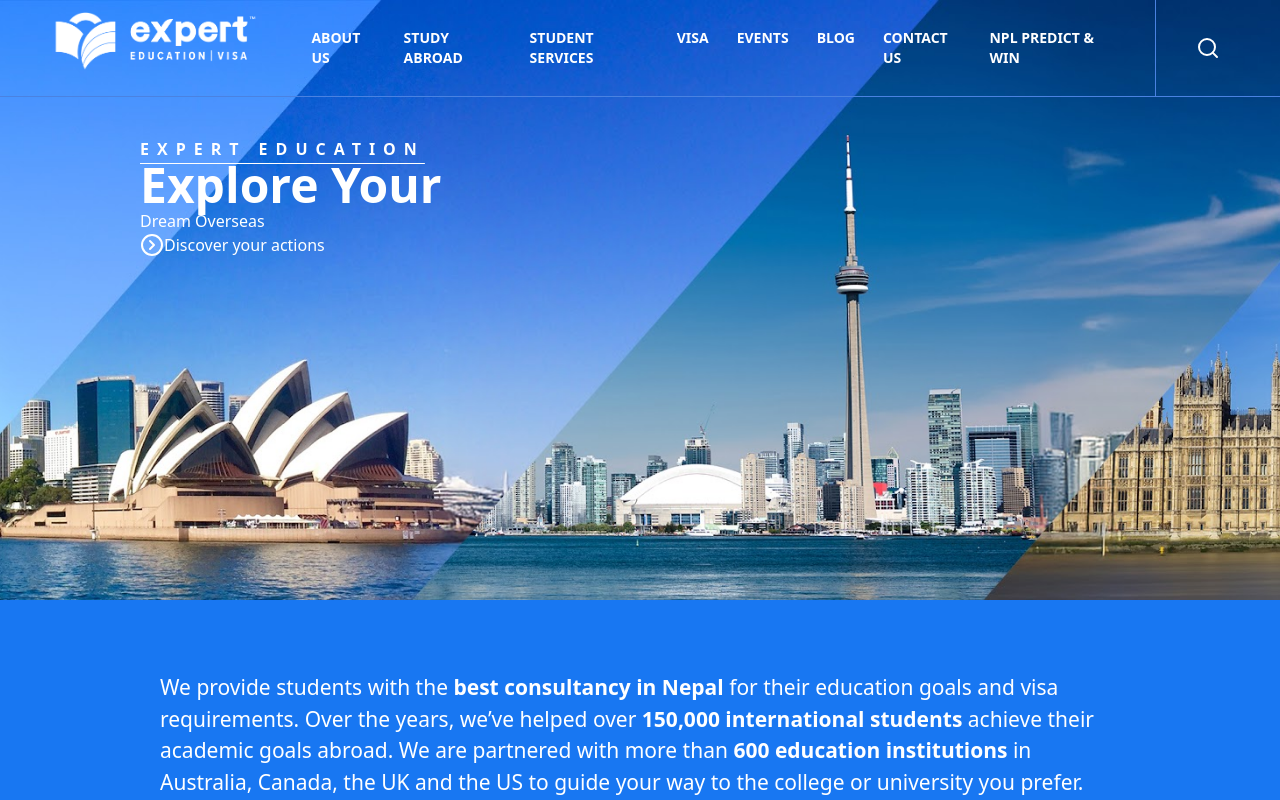
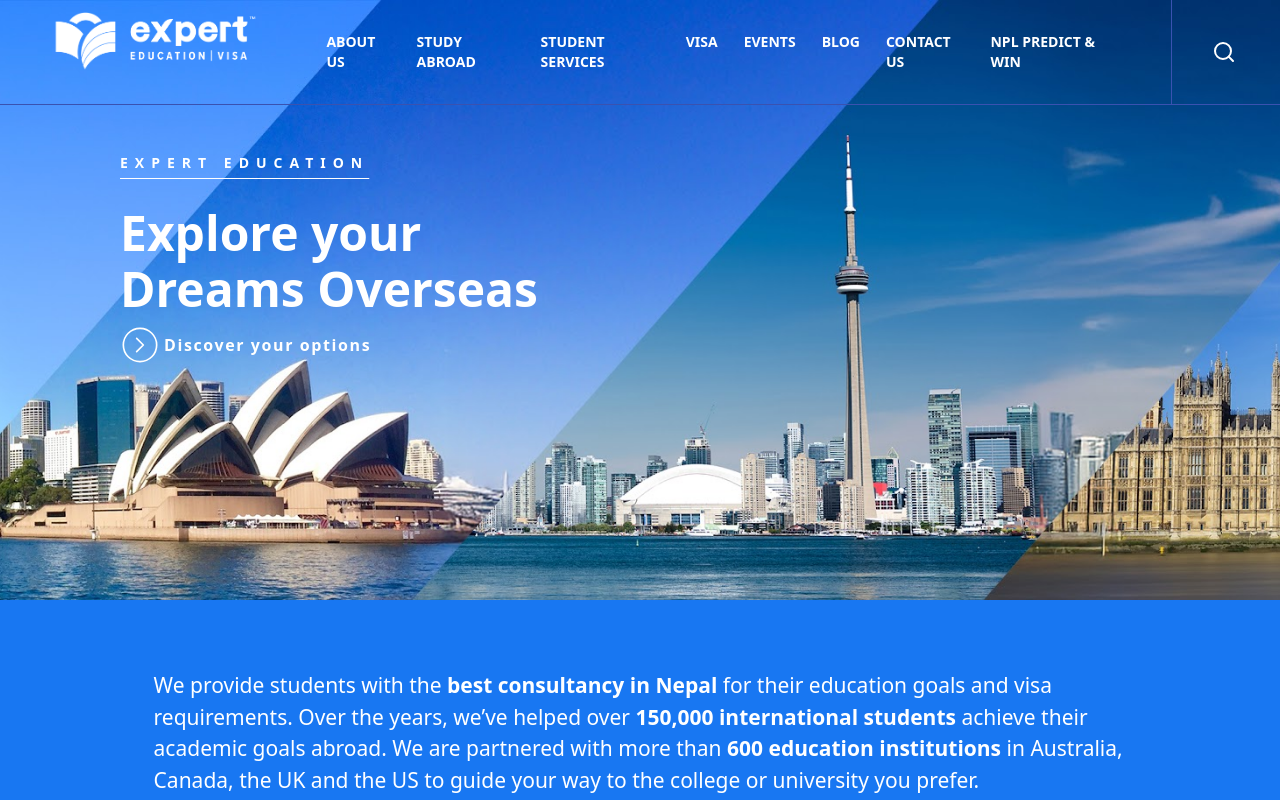
Before and after one commit to subedi1680/Expert-Education-Copy, a React (Vite) app: page / in a window 1280 px wide. Shown: the top 800 px of the page. Built offline with nearby package versions, Linux system fonts and the light colour scheme.

Commit message:
home page nav bar hover

```diff
--- a/src/pages/Home.jsx
+++ b/src/pages/Home.jsx
@@ -1,50 +1,145 @@
-import expertLogo from '../assets/expert_logo.png'
-import {Search} from "lucide-react"
-import {CircleChevronRight} from "lucide-react"
-function Home(){
-   return(
-     <>
+import expertLogo from "../assets/expert_logo.png";
+import { Search } from "lucide-react";
+import { CircleChevronRight } from "lucide-react";
+function Home() {
+  return (
+    <>
       <div className="bg-[url(assets/home_expert_image.png)] bg-cover bg-center h-[600px] flex flex-col backdrop-blur-3xl w-full">
-        <nav className="flex flex-wrap justify-between border-b border-[#4A82E1] px-10">
+        <nav className="flex flex-wrap justify-between border-b border-[#3A52B0] px-10">
           <div className="my-3 mx-3">
             <img src={expertLogo} className="h-15 "></img>
           </div>
-          <div className="py-7 px-10 flex-1">
-            <ul className="space-x-7 flex flex-row text-white text-sm font-bold justify-end">
-            <li>ABOUT US</li>
-            <li>STUDY ABROAD</li>
-            <li>STUDENT SERVICES</li>
-            <li>VISA</li>
-            <li>EVENTS</li>
-            <li>BLOG</li>
-            <li>CONTACT US</li>
-            <li>NPL PREDICT & WIN</li>
-          </ul>
+          <div className="px-11 flex-1">
+            <ul className="space-x-1 flex flex-row text-white text-sm font-bold justify-end">
+              <li className="group hover:bg-[#186FE9] cursor-pointer px-2.75 py-8 duration-200 relative">
+                <span>ABOUT US</span>
+                <ul className="absolute top-full left-0 hidden group-hover:flex flex-col bg-white text-[#4b5c81] w-63 text-md font-medium">
+                  <li className="px-4 py-4 hover:bg-[#2165D6] hover:text-white cursor-pointer border-b border-gray-200">
+                    About Expert
+                  </li>
+                  <li className="px-4 py-4 hover:bg-[#2165D6] hover:text-white cursor-pointer border-b border-gray-200">
+                    Message from Director
+                  </li>
+                </ul>
+              </li>
+              <li className="group hover:bg-[#186FE9] cursor-pointer px-2.75 py-8 duration-200 relative">
+                <span>STUDY ABROAD</span>
+                <ul className="absolute top-full left-0 hidden group-hover:flex flex-col bg-white text-[#4b5c81] w-63 text-md font-medium">
+                  <li className="px-4 py-4 hover:bg-[#2165D6] hover:text-white cursor-pointer border-b border-gray-200">
+                    Study in Australia
+                  </li>
+                  <li className="px-4 py-4 hover:bg-[#2165D6] hover:text-white cursor-pointer border-b border-gray-200">
+                    Study in Canada
+                  </li>
+                  <li className="px-4 py-4 hover:bg-[#2165D6] hover:text-white cursor-pointer border-b border-gray-200">
+                    Study in UK
+                  </li>
+                  <li className="px-4 py-4 hover:bg-[#2165D6] hover:text-white cursor-pointer border-b border-gray-200">
+                    Study in USA
+                  </li>
+                </ul>
+              </li>
+              <li className="group hover:bg-[#186FE9] cursor-pointer px-2.75 py-8 duration-200 relative">
+                <span>STUDENT SERVICES</span>
+                <ul className="absolute top-full left-0 hidden group-hover:flex flex-col bg-white text-[#4b5c81] w-63 text-md font-medium">
+                  <li className="px-4 py-4 hover:bg-[#2165D6] hover:text-white cursor-pointer border-b border-gray-200">
+                    Visa Application
+                  </li>
+                  <li className="px-4 py-4 hover:bg-[#2165D6] hover:text-white cursor-pointer border-b border-gray-200">
+                    PTE Test Preparation
+                  </li>
+                  <li className="px-4 py-4 hover:bg-[#2165D6] hover:text-white cursor-pointer border-b border-gray-200">
+                    IELTS Training
+                  </li>
+                  <li className="px-4 py-4 hover:bg-[#2165D6] hover:text-white cursor-pointer border-b border-gray-200">
+                    Study Abroad Accomodation
+                  </li>
+                  <li className="px-4 py-4 hover:bg-[#2165D6] hover:text-white cursor-pointer border-b border-gray-200">
+                    Student Health Insurance
+                  </li>
+                  <li className="px-4 py-4 hover:bg-[#2165D6] hover:text-white cursor-pointer border-b border-gray-200">
+                    Banking in Australia
+                  </li>
+                </ul>
+              </li>
+              <li className="group hover:bg-[#186FE9] cursor-pointer px-2.75 py-8 duration-200 relative">
+                <span>VISA</span>
+                <ul className="absolute top-full left-0 hidden group-hover:flex flex-col bg-white text-[#4b5c81] w-63 text-md font-medium">
+                  <li className="px-4 py-4 hover:bg-[#2165D6] hover:text-white cursor-pointer border-b border-gray-200">
+                    Visitor Visa
+                  </li>
+                  <li className="px-4 py-4 hover:bg-[#2165D6] hover:text-white cursor-pointer border-b border-gray-200">
+                    Parent Visa
+                  </li>
+                  <li className="px-4 py-4 hover:bg-[#2165D6] hover:text-white cursor-pointer border-b border-gray-200">
+                    Partner Visa
+                  </li>
+
+                </ul>
+              </li>
+              <li className="hover:bg-[#186FE9] cursor-pointer px-2.75 py-8 duration-200">
+                EVENTS
+              </li>
+              <li className="hover:bg-[#186FE9] cursor-pointer px-2.75 py-8 duration-200">
+                BLOG
+              </li>
+              <li className="group hover:bg-[#186FE9] cursor-pointer px-2.75 py-8 duration-200 relative">
+                <span>CONTACT US</span>
+                <ul className="absolute top-full left-0 hidden group-hover:flex flex-col bg-white text-[#4b5c81] w-63 text-md font-medium">
+                  <li className="px-4 py-4 hover:bg-[#2165D6] hover:text-white cursor-pointer border-b border-gray-200">
+                    Find nearest office
+                  </li>
+                  <li className="px-4 py-4 hover:bg-[#2165D6] hover:text-white cursor-pointer border-b border-gray-200">
+                    Other Websites
+                  </li>
+                </ul>
+              </li>
+              <li className="hover:bg-[#186FE9] cursor-pointer px-2.75 py-8 duration-200">
+                NPL PREDICT & WIN
+              </li>
+            </ul>
           </div>
-          <div className="flex items-center border-l border-[#4A82E1] pl-10 pr-5"><Search color="white"/></div>
+          <div className="flex items-center border-l border-[#3A52B0] pl-10 pr-1">
+            <Search color="white" />
+          </div>
         </nav>
-        <div className="flex flex-col mt-10 ml-35 text-white">
-            <div className="underline underline-offset-8 decoration-1 font-bold text-md tracking-[.5em]">EXPERT EDUCATION</div>
-            <div className="text-5xl font-bold">Explore Your</div>
-            <div>Dream Overseas</div>
-            <div className="flex flex-row"><CircleChevronRight />Discover your actions</div>
+        <div className="flex flex-col mt-12 ml-30 text-white">
+          <div className="underline underline-offset-10 decoration-1 font-extrabold text-sm tracking-[.5em]">
+            EXPERT EDUCATION
+          </div>
+          <div className="text-5xl font-bold mt-9">Explore your</div>
+          <div className="text-5xl font-bold mt-2">Dreams Overseas</div>
+          <div className="flex flex-row justify-start items-center text-md mt-3 space-x-1">
+            <div>
+              <CircleChevronRight strokeWidth="1" size="40" />
+            </div>
+            <div className="font-semibold tracking-widest">
+              Discover your options
+            </div>
+          </div>
         </div>
       </div>
-      <div className="flex flex-col justify-between items-center text-[21px] text-white bg-[#1877F2]">
-        <div className="w-[75vw] py-18">
-          We provide students with the <b>best consultancy in Nepal</b> for their
-          education goals and visa requirements. Over the years, we’ve helped
-          over <b>150,000 international students</b> achieve their academic goals
-          abroad. We are partnered with more than <b>600 education institutions</b> in
-          Australia, Canada, the UK and the US to guide your way to the college
-          or university you prefer.
+      <div className="flex flex-col justify-between items-center text-[21px] text-white bg-[#1877F2] ">
+        <div className="w-[76vw] pt-17.5">
+          We provide students with the {""}
+          <span className="hover:text-[#324B78] hover:cursor-pointer duration-300">
+            <b>best consultancy in Nepal</b>
+          </span>{" "}
+          for their education goals and visa requirements. Over the years, we’ve
+          helped over <b>150,000 international students</b> achieve their
+          academic goals abroad. We are partnered with more than{" "}
+          <b>600 education institutions</b> in Australia, Canada, the UK and the
+          US to guide your way to the college or university you prefer.
         </div>
-        <div className="w-[75vw] mb-18">
+        <div className="w-[76vw] mt-5 mb-17.5">
           It is time to take a step in the right direction with Expert
-          Education, your reliable and <span className="hover:text-[#324B78] hover:cursor-pointer duration-300">top education consultancy in Nepal.</span>
+          Education, your reliable and{" "}
+          <span className="hover:text-[#324B78] hover:cursor-pointer duration-300">
+            top education consultancy in Nepal.
+          </span>
         </div>
       </div>
     </>
-   )
+  );
 }
 export default Home;
```
